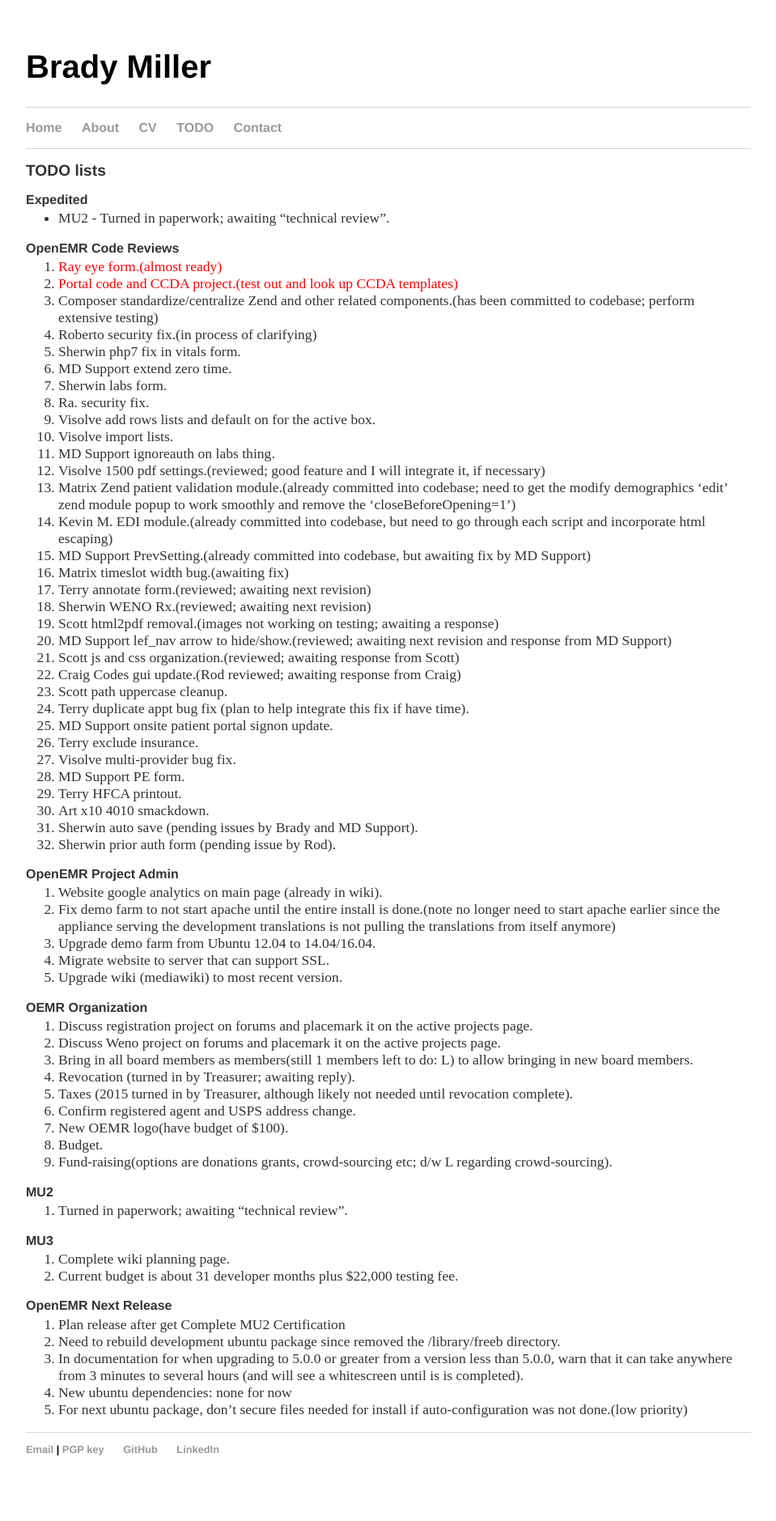
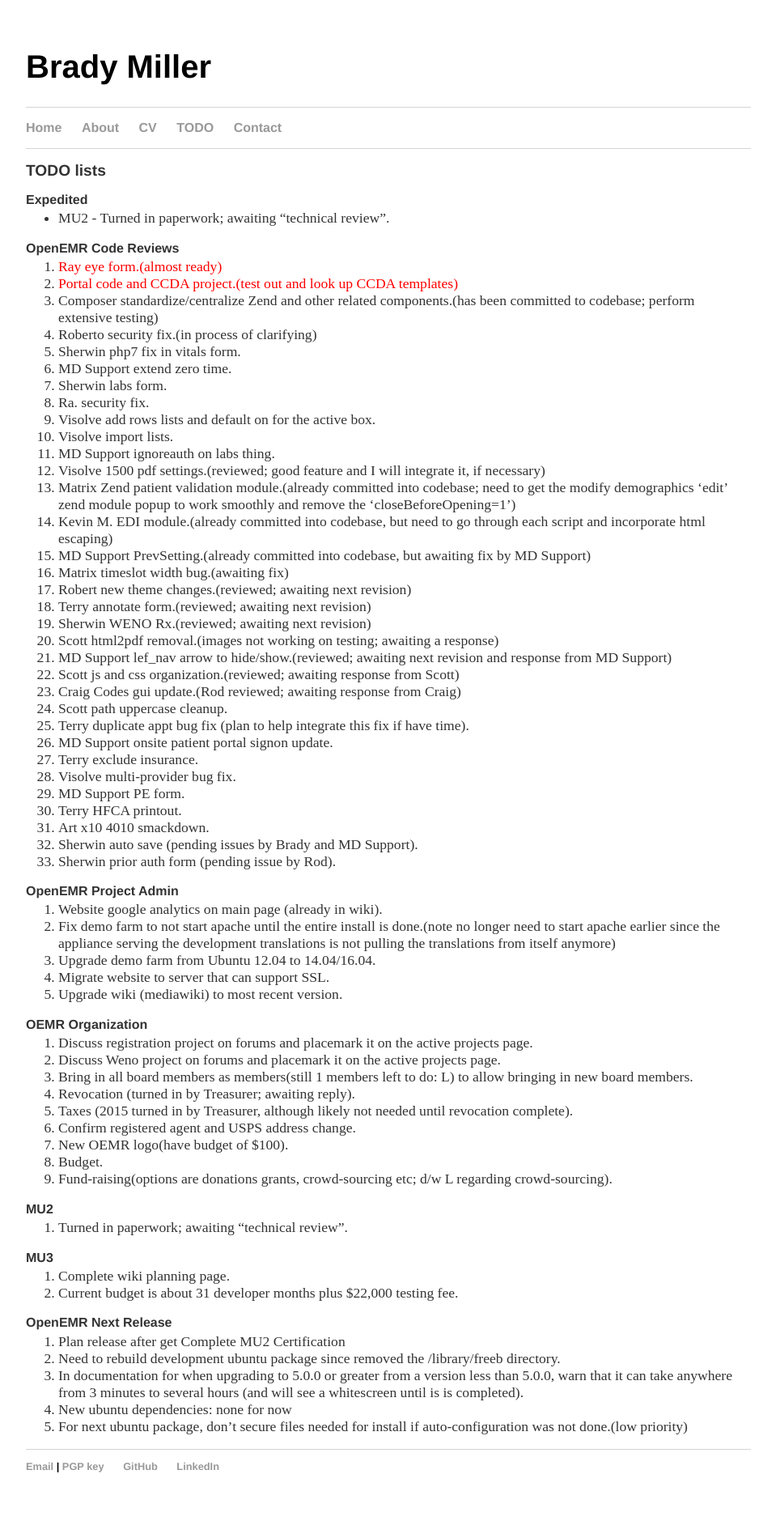
Before and after one commit to bradymiller/bradymiller.github.io, a Jekyll site: the page built from todo/index.md, in a window 1280 px wide. Shown: the whole page at 81% size, without its empty margins (160-1119 px from the left). Built offline with Jekyll 4.4.1, drawn with Linux system fonts in a browser that asks for light colours; before the commit the page ends 1858 px from its top, so only the background shows below that.

Commit message:
Update todo list

```diff
--- a/todo/index.md
+++ b/todo/index.md
@@ -23,6 +23,7 @@
 1. Kevin M. EDI module.(already committed into codebase, but need to go through each script and incorporate html escaping)
 1. MD Support PrevSetting.(already committed into codebase, but awaiting fix by MD Support)
 1. Matrix timeslot width bug.(awaiting fix)
+1. Robert new theme changes.(reviewed; awaiting next revision)
 1. Terry annotate form.(reviewed; awaiting next revision)
 1. Sherwin WENO Rx.(reviewed; awaiting next revision)
 1. Scott html2pdf removal.(images not working on testing; awaiting a response)
```
